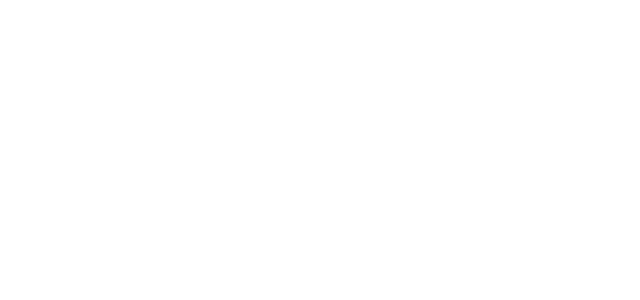
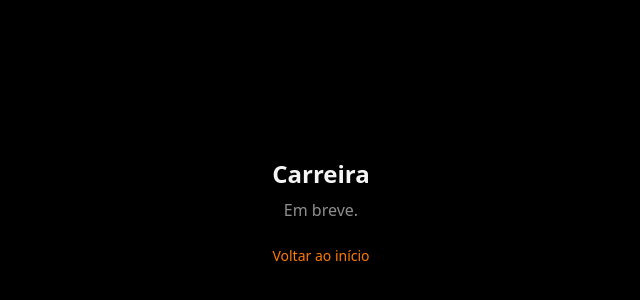
Before and after one commit to davirezendemota/davirezendemotacom, a Next.js app: page /carreira in a window 1280 px wide. Before the commit this address had no page. Shown: the part 160-460 px from the top of the page, without its empty margins (319-959 px from the left). Built offline with nearby package versions, Linux system fonts and the light colour scheme.

Commit message:
feat(pages): add carreira and projetos pages

```diff
--- /dev/null
+++ b/app/carreira/page.tsx
@@ -0,0 +1,17 @@
+// Página Carreira — comentada/desativada no menu (ver site-header.tsx)
+import Link from "next/link";
+
+export default function CarreiraPage() {
+  return (
+    <div className="container flex min-h-[calc(100vh-3.5rem)] flex-col items-center justify-center px-4 py-16 text-center">
+      <h1 className="mb-2 text-2xl font-bold text-foreground">Carreira</h1>
+      <p className="mb-6 text-muted-foreground">Em breve.</p>
+      <Link
+        href="/"
+        className="text-sm text-primary hover:underline"
+      >
+        Voltar ao início
+      </Link>
+    </div>
+  );
+}
--- /dev/null
+++ b/app/projetos/page.tsx
@@ -0,0 +1,17 @@
+// Página Projetos — comentada/desativada no menu (ver site-header.tsx)
+import Link from "next/link";
+
+export default function ProjetosPage() {
+  return (
+    <div className="container flex min-h-[calc(100vh-3.5rem)] flex-col items-center justify-center px-4 py-16 text-center">
+      <h1 className="mb-2 text-2xl font-bold text-foreground">Projetos</h1>
+      <p className="mb-6 text-muted-foreground">Em breve.</p>
+      <Link
+        href="/"
+        className="text-sm text-primary hover:underline"
+      >
+        Voltar ao início
+      </Link>
+    </div>
+  );
+}
```
